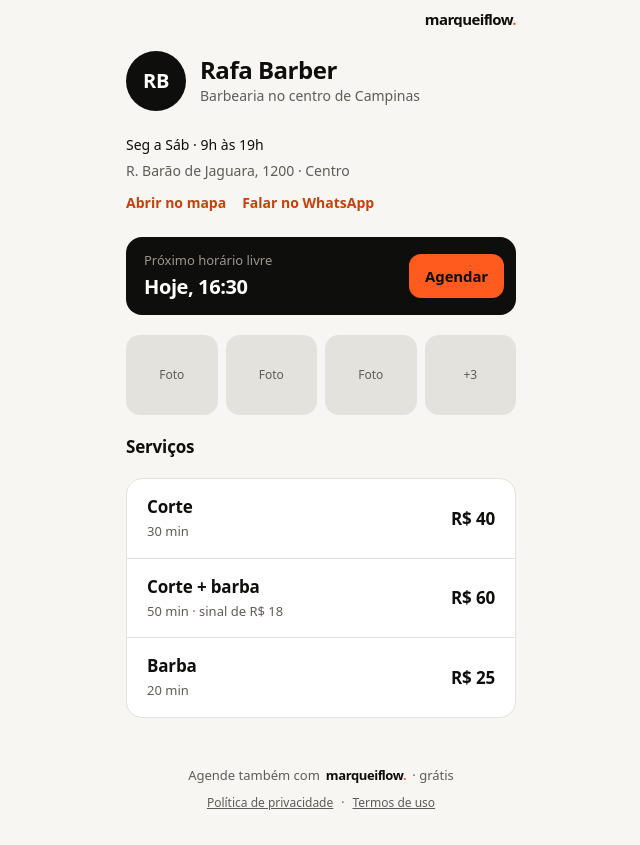
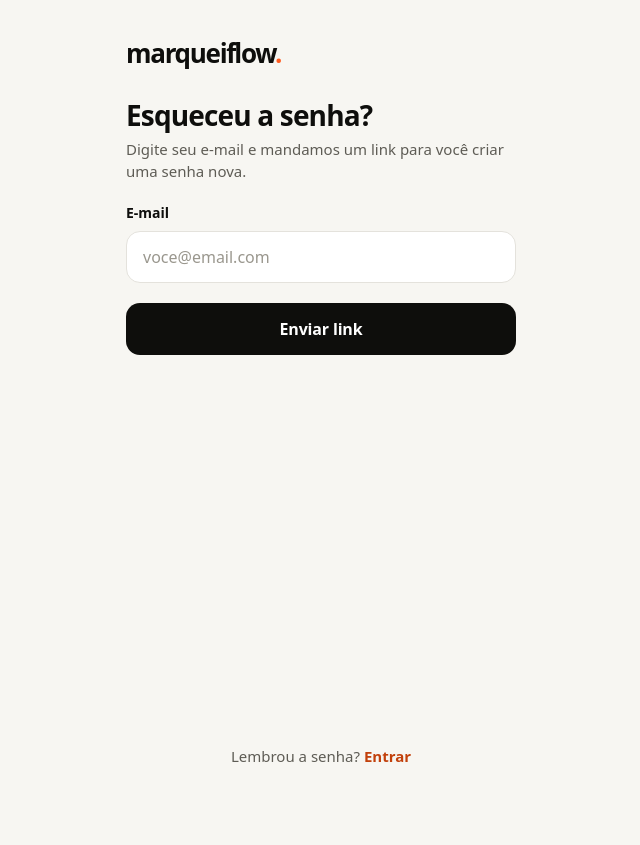
Before and after one commit to KauaCasella/marqueiflow, a React (Vite) app in the folder frontend/: page /esqueci-senha in a window 1280 px wide. Shown: the whole page, without its empty margins (319-959 px from the left). After the commit the page ends 800 px from the top, so only its background shows below. Built offline with nearby package versions, Linux system fonts and the light colour scheme.

Commit message:
AUTH-04: tela de esqueci a senha (somente tela)

```diff
--- a/frontend/src/presentation/components/auth/AuthLayout.jsx
+++ b/frontend/src/presentation/components/auth/AuthLayout.jsx
@@ -5,9 +5,9 @@ import { Logo } from "@/presentation/components/ui/Logo";
 
 /**
  * titulo/texto: cabeçalho. children: os campos. acao: rótulo do botão principal.
- * onEnviar: botão principal; onGoogle: "Continuar com Google".
+ * onEnviar: botão principal; onGoogle: "Continuar com Google" (sem ele, some o botão e o "ou").
  * rodape: { pergunta, acao, to } — ex.: "Não tem conta?" + "Criar conta".
- * termos: frase antes dos links legais.
+ * termos: frase antes dos links legais (sem ela, somem os links).
  */
 export function AuthLayout({ titulo, texto, children, acao, onEnviar, onGoogle, rodape, termos }) {
   const enviar = (e) => {
@@ -41,6 +41,8 @@ export function AuthLayout({ titulo, texto, children, acao, onEnviar, onGoogle,
         <Button type="submit" className="w-full">
           {acao}
         </Button>
+        {onGoogle && (
+          <>
             <div className="flex items-center gap-3" aria-hidden="true">
               <span className="h-px flex-1 bg-line" />
               <span className="text-[13px] text-ink-2">ou</span>
@@ -49,6 +51,8 @@ export function AuthLayout({ titulo, texto, children, acao, onEnviar, onGoogle,
             <Button variant="secundario" className="w-full" onClick={onGoogle}>
               Continuar com Google
             </Button>
+          </>
+        )}
       </div>
 
       <footer className="flex flex-col items-center gap-3 px-5 pt-3 pb-8.5">
@@ -58,6 +62,7 @@ export function AuthLayout({ titulo, texto, children, acao, onEnviar, onGoogle,
             {rodape.acao}
           </Link>
         </p>
+        {termos && (
           <p className="text-center text-xs leading-[1.45] text-ink-2">
             {termos}{" "}
             <Link to="/termos" className="font-medium text-ink underline">
@@ -69,6 +74,7 @@ export function AuthLayout({ titulo, texto, children, acao, onEnviar, onGoogle,
             </Link>
             .
           </p>
+        )}
       </footer>
     </form>
   );
--- a/frontend/src/presentation/pages/auth/EntrarPage.jsx
+++ b/frontend/src/presentation/pages/auth/EntrarPage.jsx
@@ -1,6 +1,6 @@
 // AUTH-03 — Entrar com e-mail e senha ou Google (só a tela; Figma 01 · Entrar — e-mail e senha)
 import { useState } from "react";
-import { useNavigate } from "react-router";
+import { Link, useNavigate } from "react-router";
 import { AuthLayout } from "@/presentation/components/auth/AuthLayout";
 import { TextField } from "@/presentation/components/ui/TextField";
 
@@ -41,13 +41,12 @@ export default function EntrarPage() {
           value={senha}
           onChange={(e) => setSenha(e.target.value)}
         />
-        {/* TODO(AUTH-03): tela de esqueci minha senha. */}
-        <button
-          type="button"
+        <Link
+          to="/esqueci-senha"
           className="flex h-11 pressable items-center self-end text-sm font-semibold text-accent-strong"
         >
           Esqueci minha senha
-        </button>
+        </Link>
       </div>
     </AuthLayout>
   );
--- /dev/null
+++ b/frontend/src/presentation/pages/auth/EsqueciSenhaPage.jsx
@@ -0,0 +1,48 @@
+// AUTH-04 — Esqueci a senha (só a tela; Figma 01e · Esqueci a senha)
+// "Enviar link" troca para o aviso de link enviado; nada é enviado até existir back-end.
+import { useState } from "react";
+import { useNavigate } from "react-router";
+import { AuthLayout } from "@/presentation/components/auth/AuthLayout";
+import { TextField } from "@/presentation/components/ui/TextField";
+
+const RODAPE = { pergunta: "Lembrou a senha?", acao: "Entrar", to: "/entrar" };
+
+export default function EsqueciSenhaPage() {
+  const navigate = useNavigate();
+  const [email, setEmail] = useState("");
+  const [enviado, setEnviado] = useState(false);
+
+  if (enviado) {
+    return (
+      <AuthLayout
+        titulo="Confira seu e-mail"
+        texto={`Se existir uma conta com ${email || "esse e-mail"}, o link para criar uma senha nova chega em alguns minutos.`}
+        acao="Voltar para Entrar"
+        onEnviar={() => navigate("/entrar")}
+        rodape={RODAPE}
+      />
+    );
+  }
+
+  // TODO(AUTH-04): mandar o e-mail de verdade quando o back-end existir.
+  return (
+    <AuthLayout
+      titulo="Esqueceu a senha?"
+      texto="Digite seu e-mail e mandamos um link para você criar uma senha nova."
+      acao="Enviar link"
+      onEnviar={() => setEnviado(true)}
+      rodape={RODAPE}
+    >
+      <TextField
+        label="E-mail"
+        type="email"
+        inputMode="email"
+        autoComplete="email"
+        autoCapitalize="none"
+        placeholder="voce@email.com"
+        value={email}
+        onChange={(e) => setEmail(e.target.value)}
+      />
+    </AuthLayout>
+  );
+}
--- a/frontend/src/presentation/pages/auth/index.js
+++ b/frontend/src/presentation/pages/auth/index.js
@@ -3,4 +3,5 @@ export { default as CadastroNovoServicoPage } from "./CadastroNovoServicoPage";
 export { default as CadastroPassoPage } from "./CadastroPassoPage";
 export { default as CadastroProntoPage } from "./CadastroProntoPage";
 export { default as EntrarPage } from "./EntrarPage";
+export { default as EsqueciSenhaPage } from "./EsqueciSenhaPage";
 export { default as CriarContaPage } from "./CriarContaPage";
--- a/frontend/src/routes/cadastro.jsx
+++ b/frontend/src/routes/cadastro.jsx
@@ -6,10 +6,12 @@ import {
   CadastroProntoPage,
   CriarContaPage,
   EntrarPage,
+  EsqueciSenhaPage,
 } from "@/presentation/pages/auth";
 
 export const cadastroRoutes = [
   { path: "/entrar", element: <EntrarPage />, handle: { semLogo: true } }, // AUTH-03
+  { path: "/esqueci-senha", element: <EsqueciSenhaPage />, handle: { semLogo: true } }, // AUTH-04
   { path: "/criar-conta", element: <CriarContaPage />, handle: { semLogo: true } }, // AUTH-01
   { path: "/cadastro/:passo", element: <CadastroPassoPage />, handle: { logoInicio: true } }, // ONB-01..04
   {
```
Lines whose indentation alone changed are shown as unchanged.
